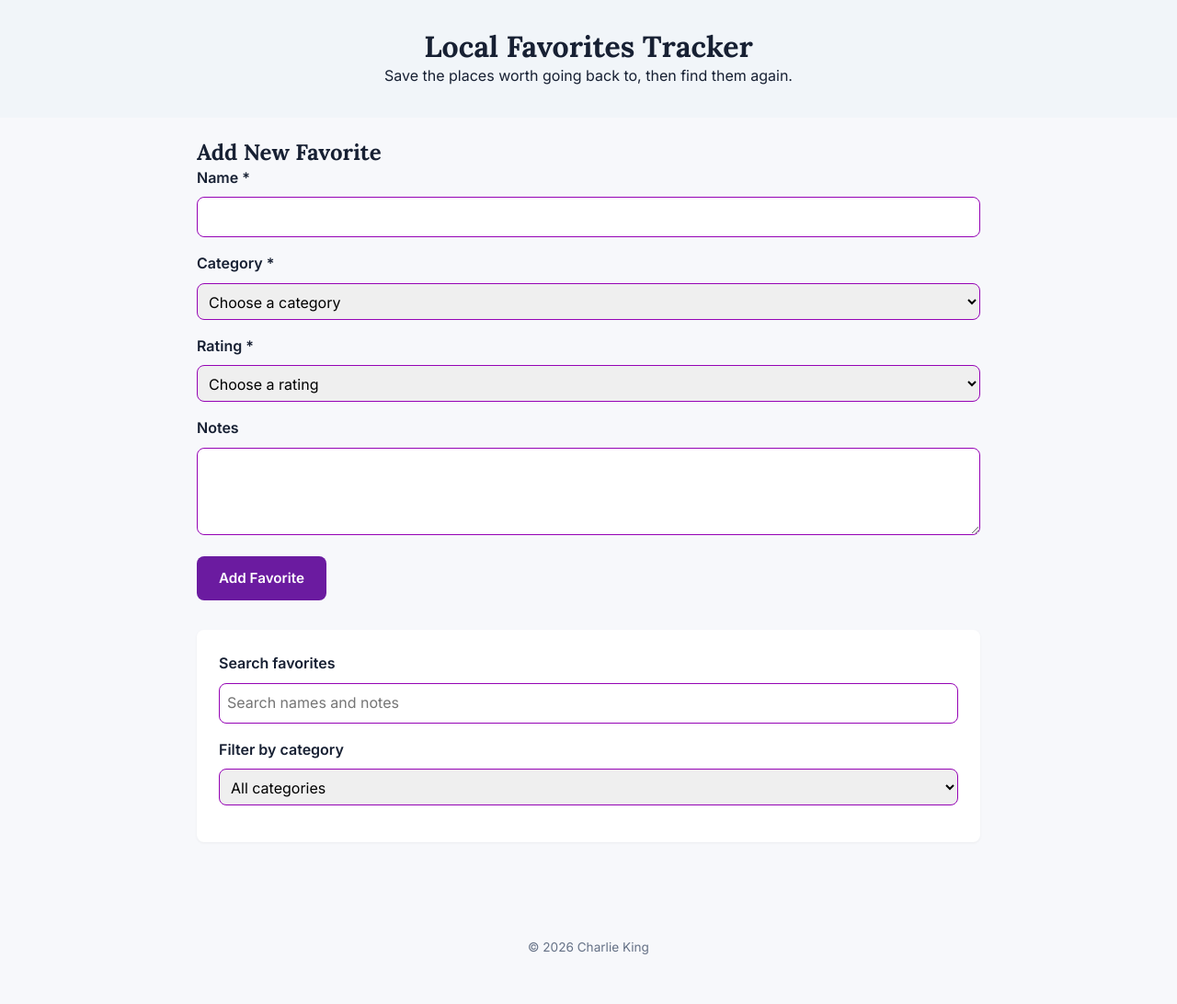
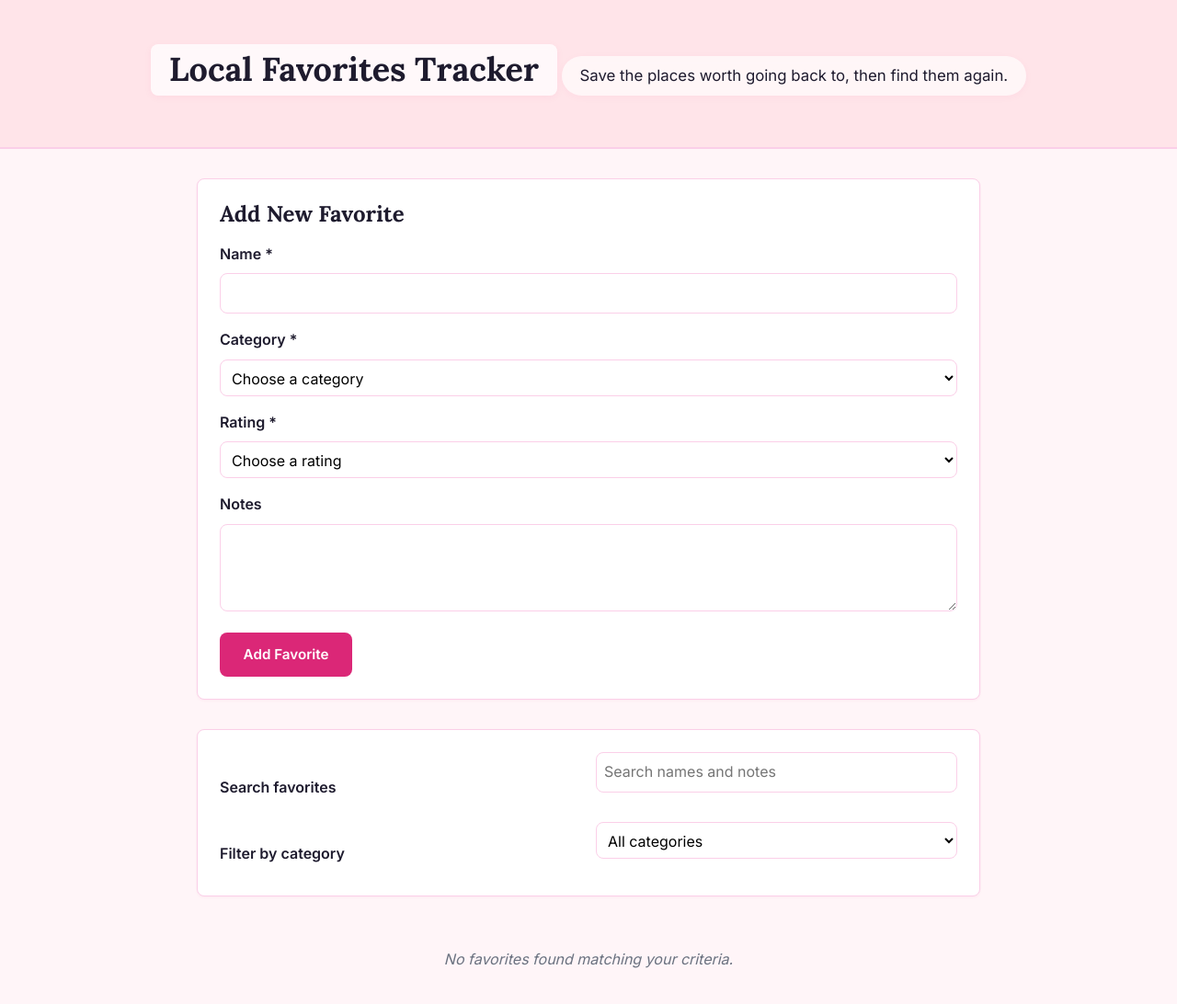
Before and after one commit to charlottesking/Project02-King, a plain HTML site: page index.html in a window 1280 px wide. Shown: the top 1092 px of the page at 92% size. Drawn offline with Linux system fonts and the light colour scheme.

Commit message:
Cosmetics

```diff
--- a/css/styles.css
+++ b/css/styles.css
@@ -21,22 +21,25 @@ img {
    2. DESIGN TOKENS
    ========================================================= */
 :root {
-    /* Color */
-    --color-accent: #6b1ba0;
+    /* Pink Palette Tokens */
+    --color-accent: #db2777;       /* Rich raspberry pink (passes 4.5:1 text contrast) */
+    --color-accent-hover: #be185d; /* Deeper berry for hover */
+    --color-accent-light: #fdf2f8; /* Soft blush tint */
+    --color-accent-border: #fbcfe8;/* Delicate pink border */
     --color-danger: #b42318;
-    --color-text: #172033;
-    --color-muted: #657186;
-    --color-border: #9503b5;
-    --color-bg: #f7f8fb;
+    --color-text: #1e1b2e;         /* Deep plum-charcoal (softer and richer than plain black) */
+    --color-muted: #6b7280;
+    --color-border: #f472b6;       /* Bright rose border for inputs */
+    --color-bg: #fff5f8;           /* Very subtle warm strawberry-cream background */
     --color-surface: #ffffff;
-    --color-surface-alt: #f1f5f9;
+    --color-header-bg: #ffe4e9;    /* Visible soft pastel blush for the banner */
 
     --radius-lg: 14px;
     --radius-md: 8px;
     --radius-pill: 9999px;
 
-    --shadow-sm: 0 1px 3px rgba(0, 0, 0, 0.05);
-    --shadow-md: 0 8px 20px rgba(15, 23, 42, 0.06);
+    --shadow-sm: 0 1px 3px rgba(219, 39, 119, 0.06);
+    --shadow-md: 0 8px 20px rgba(219, 39, 119, 0.1);
 
     --space-sm: 0.5rem;
     --space-md: 1rem;
@@ -62,7 +65,7 @@ h1, h2, h3 {
    3. BASE ELEMENT STYLES
    ========================================================= */
 :focus-visible {
-    outline: 3px solid #7c0d9a;
+    outline: 3px solid var(--color-accent);
     outline-offset: 3px;
     border-radius: 4px;
 }
@@ -107,6 +110,19 @@ main {
     padding: 0 1.5rem;
 }
 
+.add-section {
+    background-color: var(--color-surface);
+    padding: var(--space-lg);
+    border-radius: var(--radius-md);
+    border: 1px solid var(--color-accent-border);
+    box-shadow: var(--shadow-sm);
+    margin-bottom: var(--space-xl);
+}
+
+.add-section h2 {
+    margin-bottom: var(--space-md);
+}
+
 .favorites-grid {
     display: grid;
     grid-template-columns: 1fr;
@@ -115,14 +131,27 @@ main {
 
 .empty-message {
     grid-column: 1 / -1;
+    text-align: center;
+    padding: var(--space-xl);
+    color: var(--color-muted);
+    font-style: italic;
 }
 
 .favorite-card {
+    display: flex;
+    flex-direction: column;
     padding: var(--space-lg);
     background-color: var(--color-surface);
-    border: 1px solid #e2e8f0;
+    border: 1px solid var(--color-accent-border);
+    border-top: 4px solid var(--color-accent);
     border-radius: var(--radius-md);
     box-shadow: var(--shadow-sm);
+    transition: transform 0.2s ease, box-shadow 0.2s ease;
+}
+
+.favorite-card:hover {
+    transform: translateY(-2px);
+    box-shadow: var(--shadow-md);
 }
 
 .favorite-card h3 {
@@ -131,26 +160,79 @@ main {
 
 .favorite-category {
     display: inline-block;
-    font-size: 0.85rem;
+    width: fit-content;
+    font-size: 0.75rem;
     color: var(--color-accent);
+    background-color: var(--color-accent-light);
+    border: 1px solid var(--color-accent-border);
+    padding: 0.2rem 0.65rem;
+    border-radius: var(--radius-pill);
     font-weight: 600;
     text-transform: uppercase;
+    letter-spacing: 0.03em;
     margin-bottom: var(--space-sm);
 }
 
 .favorite-rating {
     margin-bottom: var(--space-sm);
-    color: #eab308;
+    color: #f59e0b;
+    font-size: 0.95rem;
+}
+
+.favorite-notes {
+    font-size: 0.95rem;
+    line-height: 1.5;
+    margin-bottom: var(--space-md);
+    color: var(--color-text);
+}
+
+.favorite-date {
+    font-size: 0.8rem;
+    color: var(--color-muted);
+    margin-bottom: var(--space-md);
 }
 
 /* =========================================================
    5. HEADER & FOOTER
    ========================================================= */
 header {
-    padding: var(--space-xl) var(--space-lg);
-    background-color: var(--color-surface-alt);
-    margin-bottom: var(--space-lg);
+    padding: 3rem 1.5rem;
+    background-color: var(--color-header-bg);
+    border-bottom: 2px solid var(--color-accent-border);
+    margin-bottom: var(--space-xl);
     text-align: center;
+}
+
+
+header h1,
+header p {
+    max-width: 650px;
+    margin-left: auto;
+    margin-right: auto;
+}
+
+header h1 {
+    font-size: var(--text-h1);
+    color: var(--color-text);
+    margin-bottom: var(--space-sm);
+    display: inline-block;
+    background: rgba(255, 255, 255, 0.75);
+    backdrop-filter: blur(4px);
+    padding: 0.4rem 1.25rem;
+    border-radius: var(--radius-md);
+    box-shadow: 0 2px 8px rgba(219, 39, 119, 0.05);
+}
+
+header p {
+    color: var(--color-text);
+    font-size: 1.05rem;
+    background: rgba(255, 255, 255, 0.65);
+    backdrop-filter: blur(4px);
+    padding: 0.5rem 1.25rem;
+    border-radius: var(--radius-pill);
+    display: inline-block;
+    margin-top: 0.5rem;
+    box-shadow: 0 2px 8px rgba(219, 39, 119, 0.04);
 }
 
 footer {
@@ -159,7 +241,6 @@ footer {
     color: var(--color-muted);
     font-size: 0.85rem;
 }
-
 /* =========================================================
    6. FORMS & CONTROLS
    ========================================================= */
@@ -167,6 +248,7 @@ label {
     display: block;
     margin-bottom: var(--space-sm);
     font-weight: 600;
+    color: var(--color-text);
 }
 
 input,
@@ -176,22 +258,30 @@ textarea {
     font: inherit;
     margin-bottom: var(--space-md);
     padding: var(--space-sm);
-    border: 1px solid var(--color-border);
+    background-color: #ffffff;
+    border: 1.5px solid var(--color-accent-border);
     border-radius: var(--radius-md);
+    transition: border-color 0.2s ease;
+}
+
+input:focus,
+select:focus,
+textarea:focus {
+    border-color: var(--color-accent);
 }
 
 .controls-section {
     background-color: var(--color-surface);
     padding: var(--space-lg);
     border-radius: var(--radius-md);
+    border: 1px solid var(--color-accent-border);
     box-shadow: var(--shadow-sm);
-    margin-top: var(--space-xl);
     margin-bottom: var(--space-lg);
 }
 
 .btn-primary {
     display: inline-block;
-    padding: 0.75rem 1.5rem;
+    padding: 0.75rem 1.6rem;
     background: var(--color-accent);
     color: #ffffff;
     border: none;
@@ -199,28 +289,45 @@ textarea {
     font-weight: 600;
     font-size: 0.95rem;
     cursor: pointer;
-    transition: opacity 0.2s ease;
+    transition: background-color 0.2s ease, transform 0.1s ease;
 }
 
 .btn-primary:hover {
-    opacity: 0.9;
+    background: var(--color-accent-hover);
+    transform: translateY(-1px);
 }
 
 .btn-danger {
     display: inline-block;
-    margin-top: var(--space-sm);
-    padding: 0.4rem 0.8rem;
+    margin-top: auto;
+    align-self: flex-start;
+    padding: 0.4rem 0.85rem;
     background-color: var(--color-danger);
-    color: var(--color-surface);
+    color: #ffffff;
     border: none;
     border-radius: var(--radius-md);
     font-size: 0.85rem;
+    font-weight: 600;
     cursor: pointer;
+    transition: opacity 0.2s ease;
+}
+
+.btn-danger:hover {
+    opacity: 0.85;
 }
 
 /* =========================================================
    7. RESPONSIVE
    ========================================================= */
+@media (min-width: 600px) {
+    .controls-section {
+        display: grid;
+        grid-template-columns: 1fr 1fr;
+        gap: var(--space-md);
+        align-items: end;
+    }
+}
+
 @media (min-width: 768px) {
     .favorites-grid {
         grid-template-columns: repeat(auto-fill, minmax(280px, 1fr));
--- a/js/app.js
+++ b/js/app.js
@@ -52,6 +52,14 @@ function searchFavorites() {
 
   favoritesList.innerHTML = '';
 
+  if (filtered.length === 0) {
+    favoritesList.innerHTML = `
+      <p class="empty-message" style="color: var(--color-muted); font-style: italic;">
+        No favorites found matching your criteria.
+      </p>`;
+    return;
+  }
+
   filtered.forEach(function(favorite) {
     const index = favorites.indexOf(favorite);
     const stars = '★'.repeat(favorite.rating);
```
